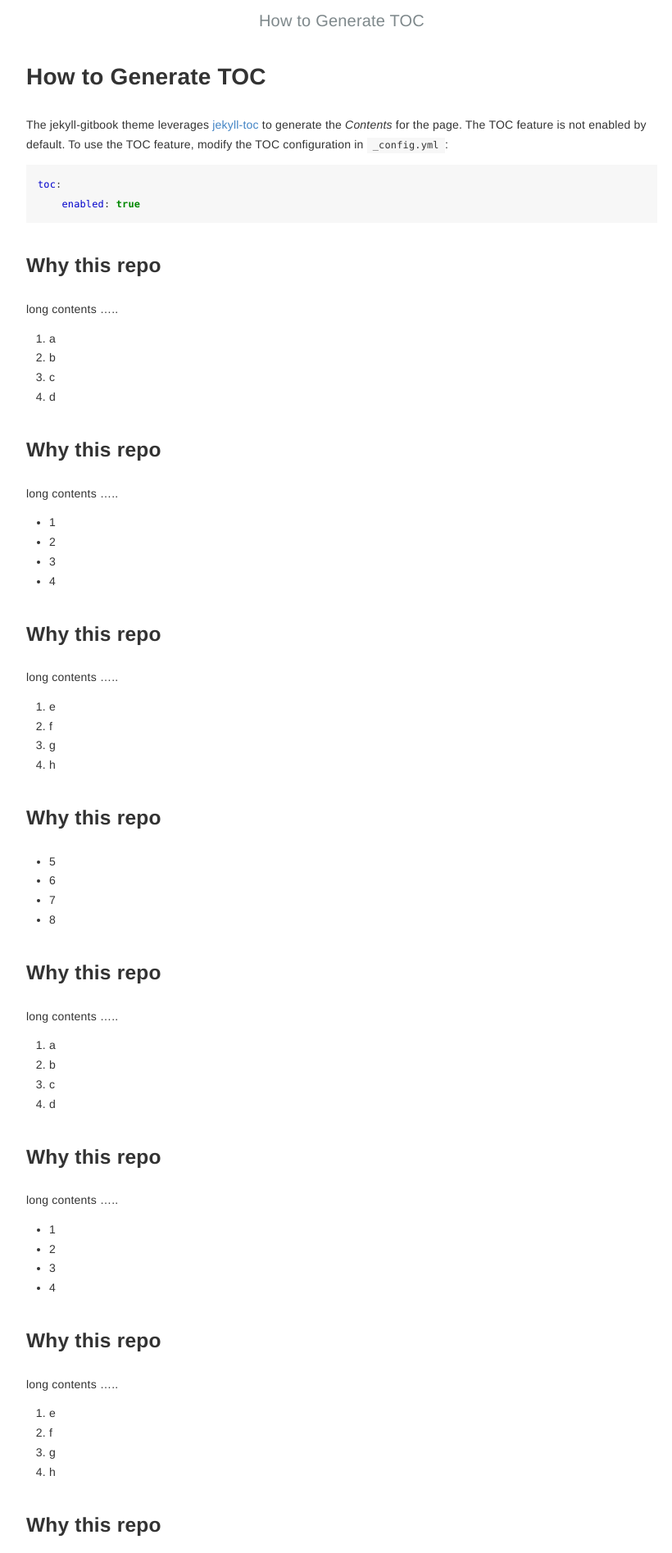
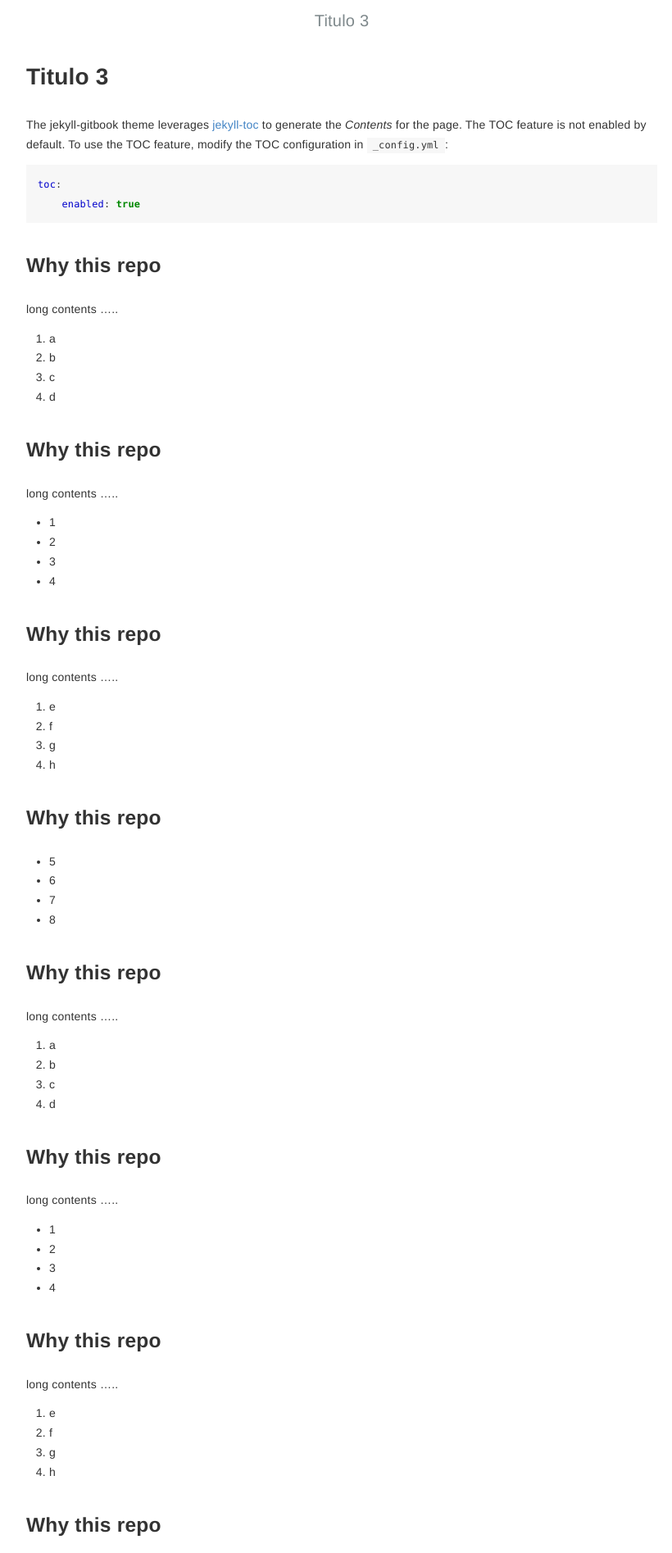
Before and after one commit to JesusCoya/JesusCoya.github.io, a Jekyll site: the page built from _posts/2021-08-10-toc.md, in a window 1280 px wide. Shown: the top 1895 px of the page at 82% size, without its empty margins (223-1043 px from the left). Built offline with Jekyll 4.4.1, drawn with Linux system fonts in a browser that asks for light colours.

Commit message:
Update 2021-08-10-toc.md

```diff
--- a/_posts/2021-08-10-toc.md
+++ b/_posts/2021-08-10-toc.md
@@ -1,5 +1,5 @@
 ---
-title: How to Generate TOC
+title: Titulo 3
 author: Tao He
 date: 2019-04-28
 category: Jekyll
```
